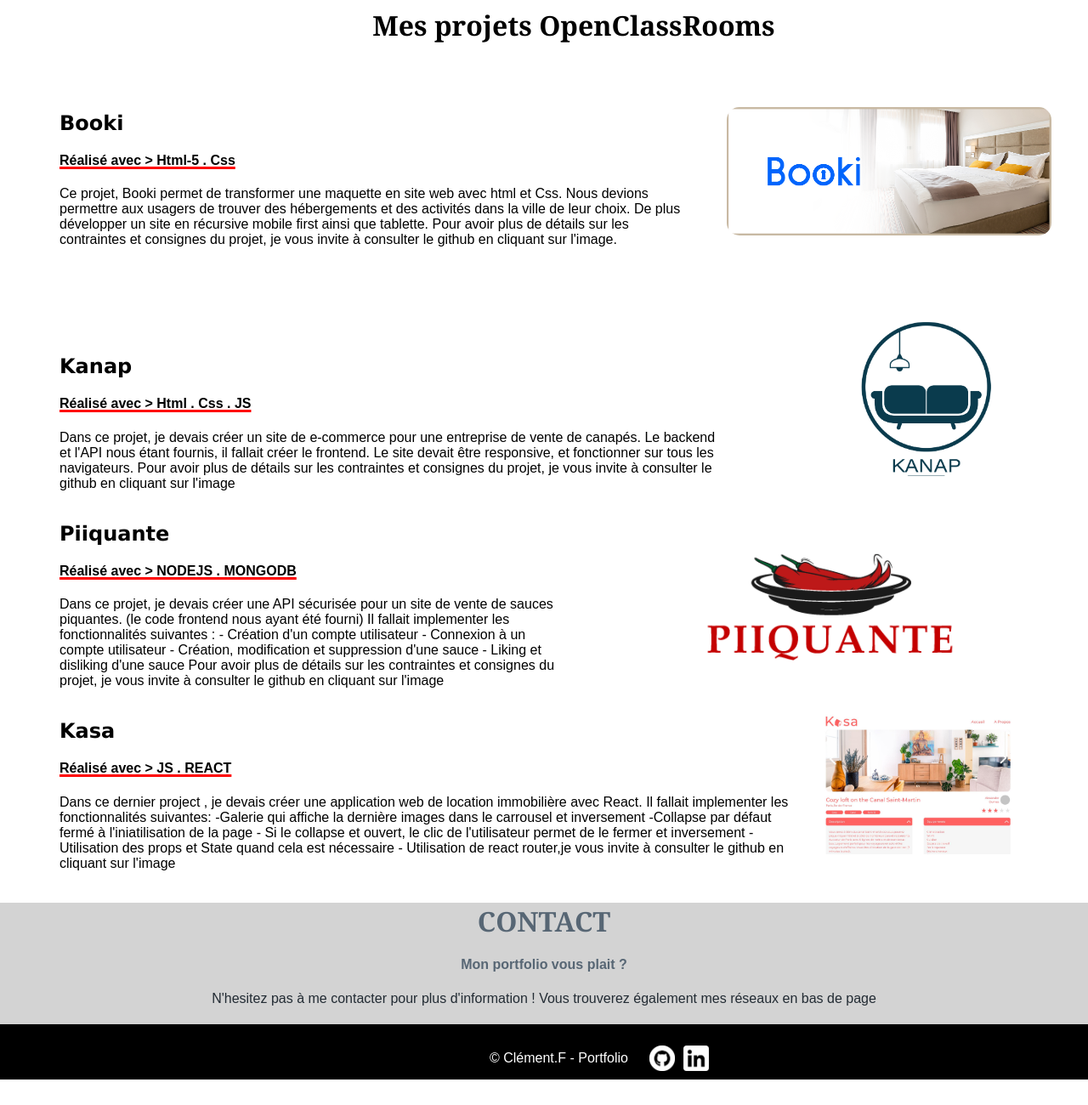
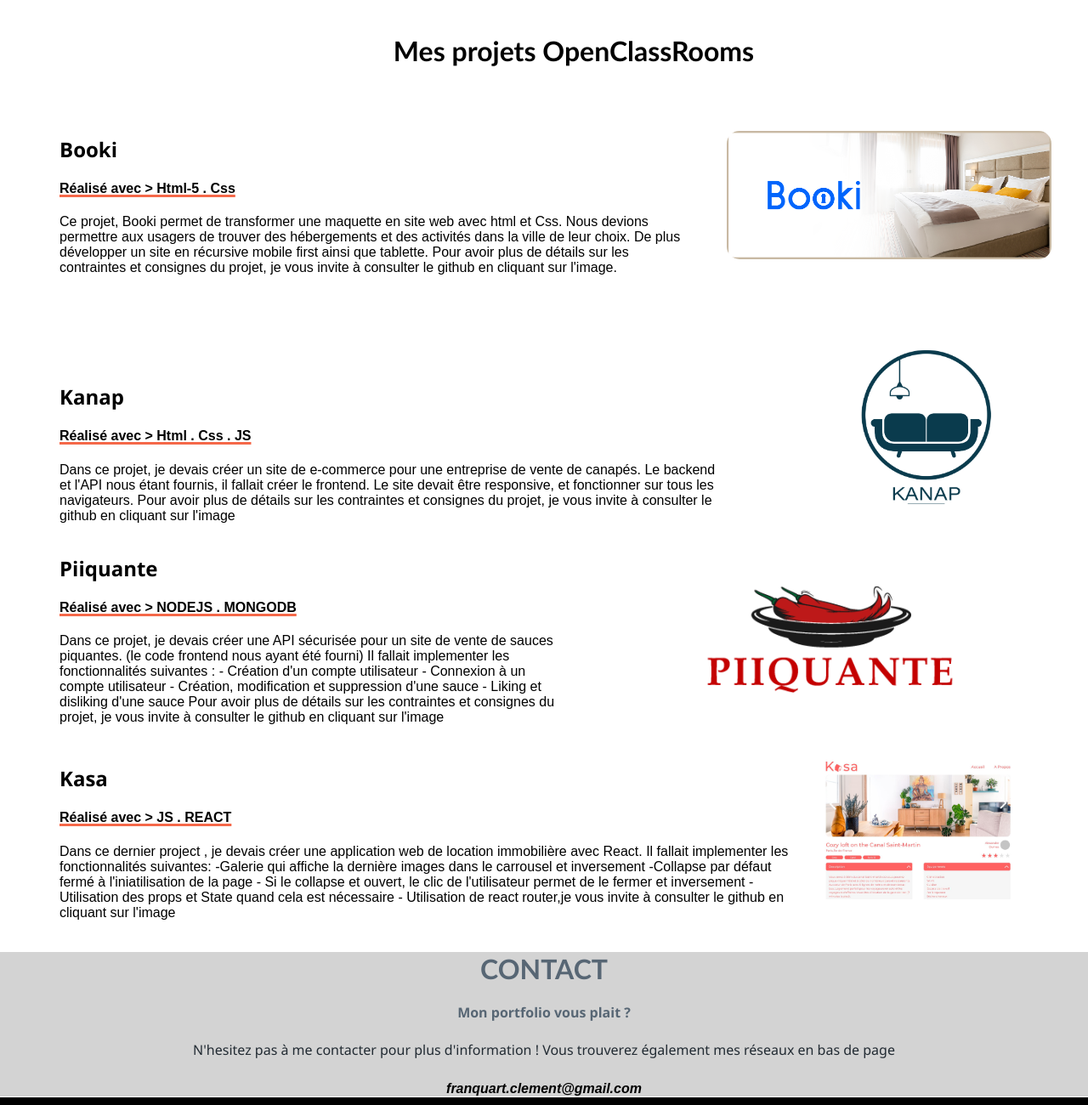
Before and after one commit to ClementFra/Portfolio, a website: page index.html in a window 1280 px wide. Shown: the part 1220-2520 px from the top of the page at 85% size. Before the commit the page ends 2490 px from the top, so only its background shows below. Drawn offline with Linux system fonts and the light colour scheme.

Commit message:
final portfolio

```diff
--- a/assets/sass/css/styles.scss
+++ b/assets/sass/css/styles.scss
@@ -1,5 +1,5 @@
-#introduction{
-  background-image:url(https://pictures.ubiq.fr/c55dd5a6-dd90-4181-90e7-6c5708333612/-/quality/lighter/-/resize/2000x/) ;
+#introduction {
+  background-image: url(https://pictures.ubiq.fr/c55dd5a6-dd90-4181-90e7-6c5708333612/-/quality/lighter/-/resize/2000x/);
 }
 header {
   display: flex;
@@ -24,7 +24,7 @@ header {
           color: #f56849;
           text-decoration: none;
         }
-        a:hover{
+        a:hover {
           color: white;
           text-decoration: underline #f56849;
         }
@@ -39,16 +39,15 @@ header {
   h1 {
     color: white;
   }
-  h4{
-    color: #E0DCDC;
+  h4 {
+    color: #e0dcdc;
   }
   img {
     width: 15%;
     object-fit: cover;
     border-radius: 50%;
-
   }
-  img:hover{
+  img:hover {
     box-shadow: 15px 5px 5px #f56849;
   }
   button {
@@ -62,7 +61,7 @@ header {
     }
   }
   button:hover {
-    background-color: white;
+    background-color: #f0c1b7;
     box-shadow: 12px 12px 2px 1px #f56849;
   }
 }
@@ -83,7 +82,7 @@ header {
     font-weight: bolder;
   }
   p {
-    color: white ;
+    color: white;
     font-size: 1.1em;
     margin: 10px 50px 20px;
     font-weight: bold;
@@ -100,7 +99,7 @@ header {
     }
   }
   button:hover {
-    background-color: white;
+    background-color: #f0c1b7;
     box-shadow: 12px 3px 2px 1px #f56849;
   }
 }
@@ -112,30 +111,35 @@ header {
   background-color: lightgray;
   margin-top: -3px;
   margin-bottom: 40px;
+  height: 300px;
+  align-items: center;
   h1 {
-    font-family: Georgia, "Times New Roman", Times, serif;
+    font-family: "Trebuchet MS", "Lucida Sans Unicode", "Lucida Grande",
+      "Lucida Sans", Arial, sans-serif;
     font-size: 2em;
     margin-top: 60px;
     margin-left: 15px;
+    color: #222b33;
   }
   article {
     padding-right: 20%;
     img {
       width: 130px;
+      margin-right: 10px;
     }
   }
 }
 
 #Project {
   h1 {
-    font-family: Georgia, "Times New Roman", Times, serif;
+    font-family: "Trebuchet MS", "Lucida Sans Unicode", "Lucida Grande",
+      "Lucida Sans", Arial, sans-serif;
     margin-left: 70px;
     margin-bottom: 60px;
     text-align: center;
   }
   h2 {
-    font-family: "Lucida Sans", "Lucida Sans Regular", "Lucida Grande",
-      "Lucida Sans Unicode", Geneva, Verdana, sans-serif;
+    font-family: "Segoe UI", Tahoma, Geneva, Verdana, sans-serif;
   }
 
   #Booki {
@@ -145,7 +149,7 @@ header {
     div {
       margin-left: 50px;
       h4 {
-        text-decoration: underline red 3px;
+        text-decoration: underline #f56849 3px;
       }
       p {
         margin-right: 40px;
@@ -157,7 +161,7 @@ header {
       width: 90%;
       border-radius: 15px;
     }
-    img:hover{
+    img:hover {
       opacity: 0.7;
     }
   }
@@ -170,7 +174,7 @@ header {
       margin-top: 40px;
       margin-left: 50px;
       h4 {
-        text-decoration: underline red 3px;
+        text-decoration: underline #f56849 3px;
       }
       p {
         margin-right: 40px;
@@ -181,7 +185,7 @@ header {
       margin-left: 25%;
       width: 50%;
     }
-    img:hover{
+    img:hover {
       opacity: 0.7;
     }
   }
@@ -193,14 +197,14 @@ header {
     div {
       margin-left: 50px;
       h4 {
-        text-decoration: underline red 3px;
+        text-decoration: underline #f56849 3px;
       }
     }
 
     img {
       margin-top: 15px;
     }
-    img:hover{
+    img:hover {
       opacity: 0.7;
     }
   }
@@ -209,10 +213,11 @@ header {
     display: flex;
     justify-content: space-between;
     padding-left: 20px;
+    margin-top: 10px;
     div {
       margin-left: 50px;
       h4 {
-        text-decoration: underline red 3px;
+        text-decoration: underline #f56849 3px;
       }
     }
 
@@ -221,7 +226,7 @@ header {
       margin-left: 5%;
       width: 70%;
     }
-    img:hover{
+    img:hover {
       opacity: 0.7;
     }
   }
@@ -231,28 +236,38 @@ header {
   text-align: center;
   background-color: lightgrey;
   h1 {
-    font-family: Georgia, "Times New Roman", Times, serif;
+    font-family: "Trebuchet MS", "Lucida Sans Unicode", "Lucida Grande",
+      "Lucida Sans", Arial, sans-serif;
     color: #576674;
   }
   h4 {
+    font-family: "Segoe UI", Tahoma, Geneva, Verdana, sans-serif;
     color: #576674;
   }
   p {
+    font-family: "Segoe UI", Tahoma, Geneva, Verdana, sans-serif;
     color: #222b33;
   }
   h5 {
     font-size: 1em;
     font-style: italic;
+    a {
+      text-decoration: none;
+      color: black;
+    }
+    a:hover {
+      color: #f56849;
+    }
   }
 }
 
 footer {
-  margin-top: -50px;
+  margin-top: -26px;
   padding-top: 15px;
   background-color: black;
   div {
     display: flex;
-    margin-left: 45%;
+    margin-left: 44%;
     p {
       color: white;
       margin-right: 25px;
--- a/index.html
+++ b/index.html
@@ -62,7 +62,8 @@
           me spécialiser dans le développement web, et de pouvoir exercer un
           métier qui me passionne.
         </p>
-        <button><a href="https://github.com/ClementFra/CV/blob/main/CV-%20Franquart%20Cl%C3%A9ment.pdf">Mon CV</a></button>
+        <button><a href="https://github.com/ClementFra/CV/blob/main/CV-%20Franquart%20Cl%C3%A9ment.pdf">Mon
+            CV</a></button>
       </section>
   </div>
 
@@ -161,7 +162,7 @@
       N'hesitez pas à me contacter pour plus d'information ! Vous trouverez
       également mes réseaux en bas de page
     </p>
-    <h5>franquart.clement@gmail.com</h5>
+    <h5><a href="mailto:franquart.clement@gmail.com">franquart.clement@gmail.com</a></h5>
     </article>
   </section>
   </main>
```
Also changed, not shown: assets/images/skills/mongodb.png, assets/images/skills/sass.png, assets/sass/css/styles.css, 1 other file.
